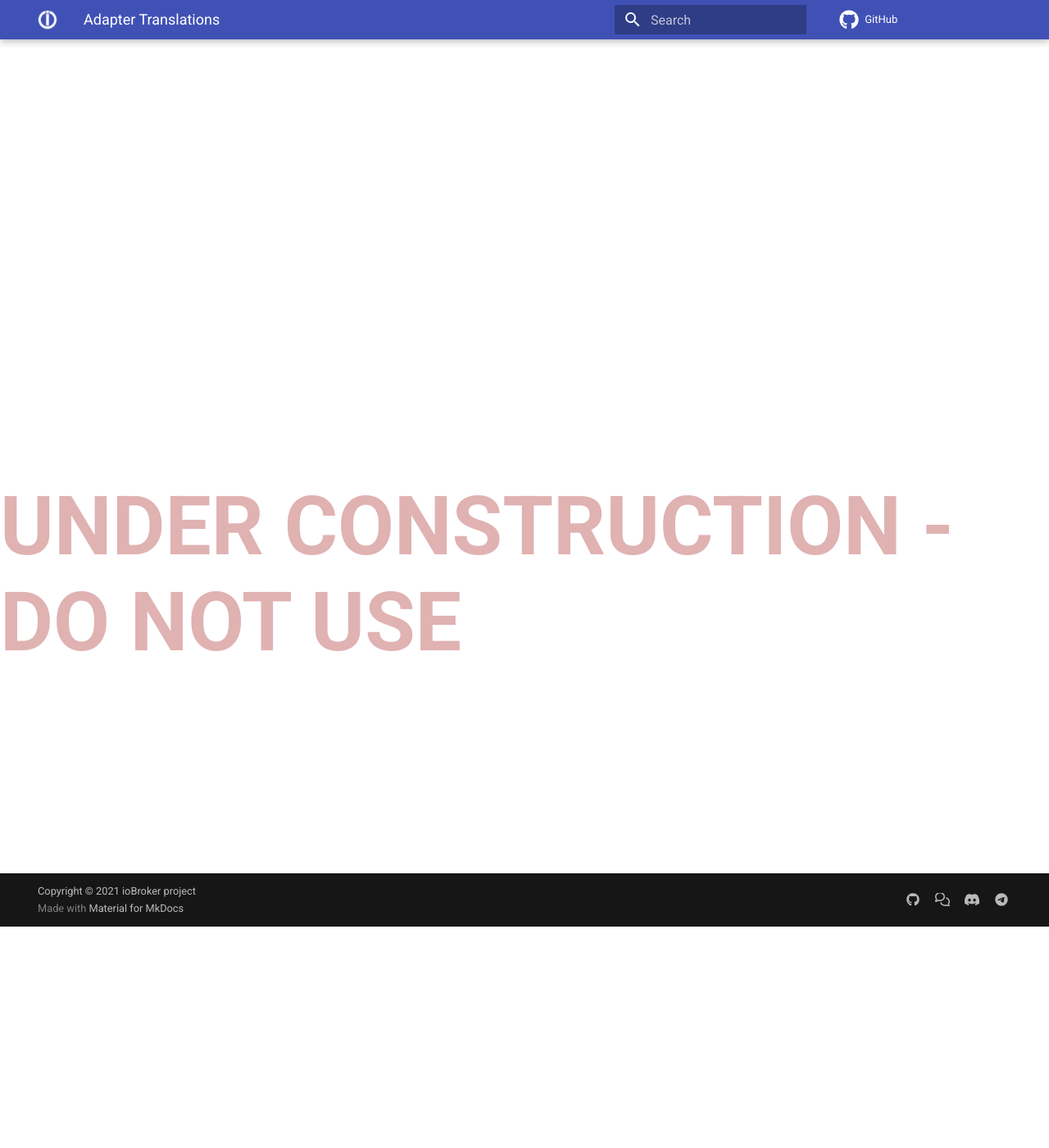
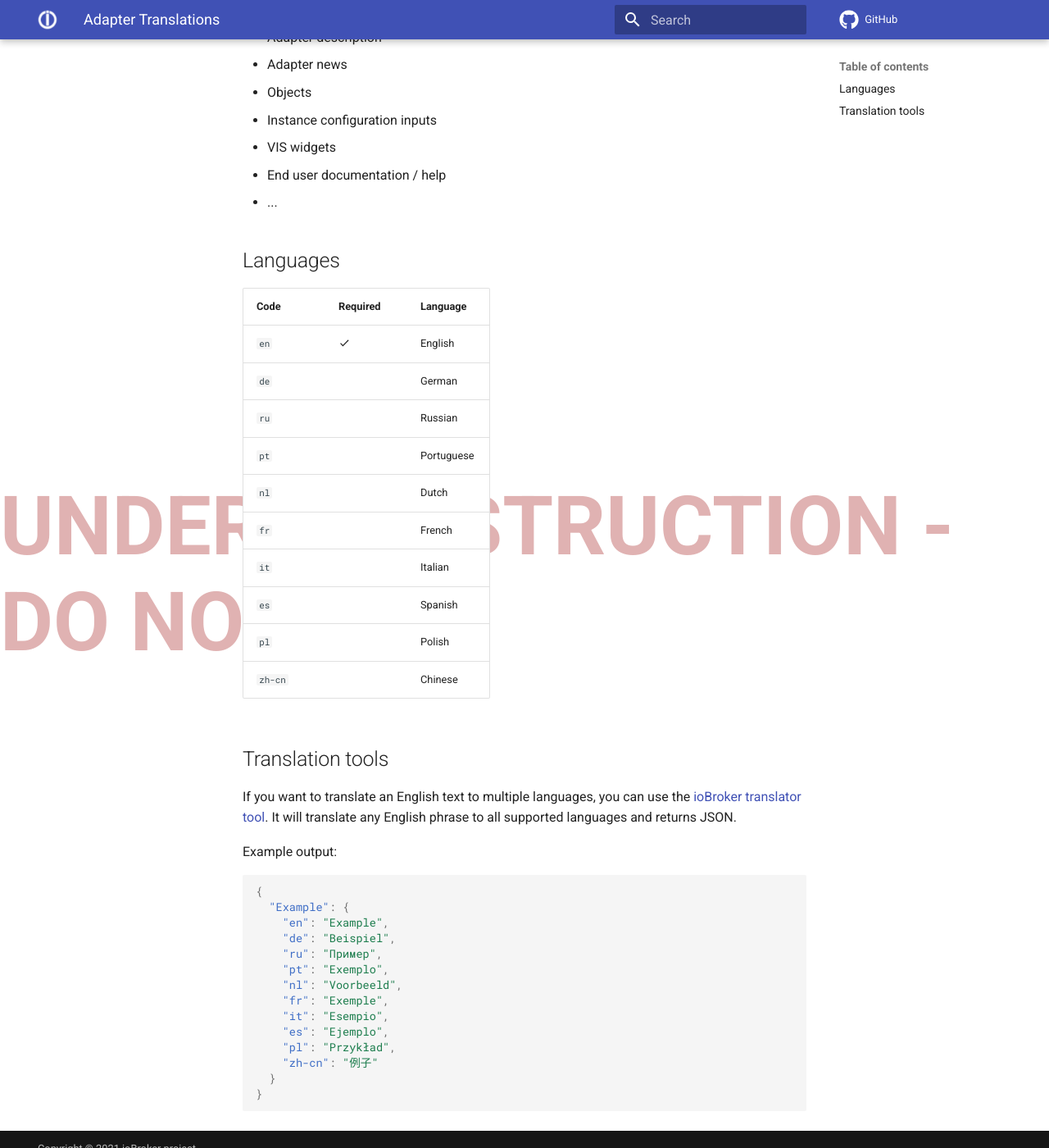
Before and after one commit to ioBroker/dev-docs, an MkDocs documentation site: the page built from docs/development/06-translations.md, in a window 1280 px wide and 1400 px high, scrolled down 270 px. Shown: the whole window at 82% size. Built offline with MkDocs 1.6.1 and Material for MkDocs 9.7.7, drawn with Linux system fonts in a browser that asks for light colours; comment, search, counter and statistics services are not loaded; the version menu is left out; some of the changed text lies outside the part shown.

Commit message:
Supported languages and tools

````diff
--- a/docs/development/06-translations.md
+++ b/docs/development/06-translations.md
@@ -1 +1,50 @@
 # Adapter Translations
+
+Whenever possible, you should provide multiple languages for everything the user will see. Like
+
+- Adapter name
+- Adapter description
+- Adapter news
+- Objects
+- Instance configuration inputs
+- VIS widgets
+- End user documentation / help
+- ...
+
+## Languages
+
+| Code      | Required         | Language   |
+|-----------|------------------|------------|
+| ``en``    | :material-check: | English    |
+| ``de``    |                  | German     |
+| ``ru``    |                  | Russian    |
+| ``pt``    |                  | Portuguese |
+| ``nl``    |                  | Dutch      |
+| ``fr``    |                  | French     |
+| ``it``    |                  | Italian    |
+| ``es``    |                  | Spanish    |
+| ``pl``    |                  | Polish     |
+| ``zh-cn`` |                  | Chinese    |
+
+## Translation tools
+
+If you want to translate an English text to multiple languages, you can use the [ioBroker translator tool](https://translator.iobroker.in). It will translate any English phrase to all supported languages and returns JSON.
+
+Example output:
+
+``` json
+{
+  "Example": {
+    "en": "Example",
+    "de": "Beispiel",
+    "ru": "Пример",
+    "pt": "Exemplo",
+    "nl": "Voorbeeld",
+    "fr": "Exemple",
+    "it": "Esempio",
+    "es": "Ejemplo",
+    "pl": "Przykład",
+    "zh-cn": "例子"
+  }
+}
+```
````
